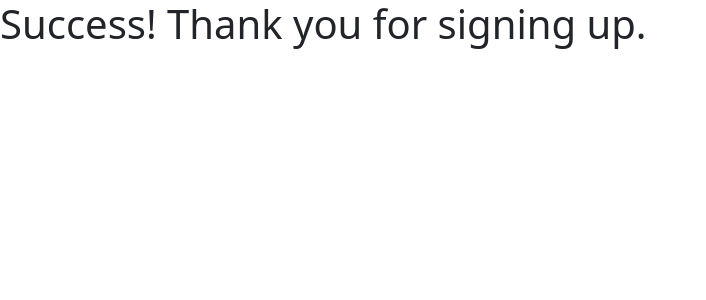
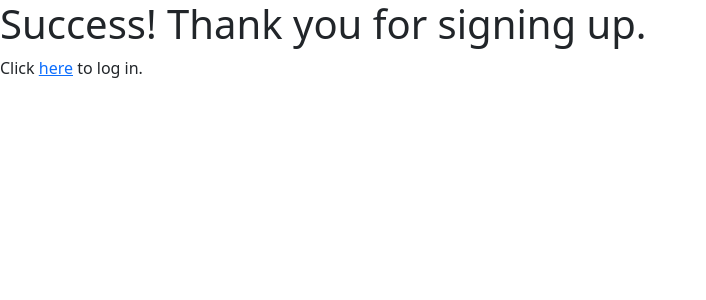
Before and after one commit to stefanbordea/CarShare, a PHP site: the page made by App/Views/Signup/success.php in a window 1280 px wide. Shown: the top 300 px of the page, without its empty margins (0-706 px from the left). Run offline with PHP 8.4, Linux system fonts and the light colour scheme; the template is opened without the code that fills it, so the values that code supplies are empty; some libraries are stand-ins or nearby versions.

Commit message:
Update success.php
Add a useful link to login after signing up successfully

```diff
--- a/App/Views/Signup/success.php
+++ b/App/Views/Signup/success.php
@@ -4,3 +4,4 @@
 ?>
 
 <h1>Success! Thank you for signing up.</h1>
+<p>Click <a href="/login">here</a> to log in.</p>
```
